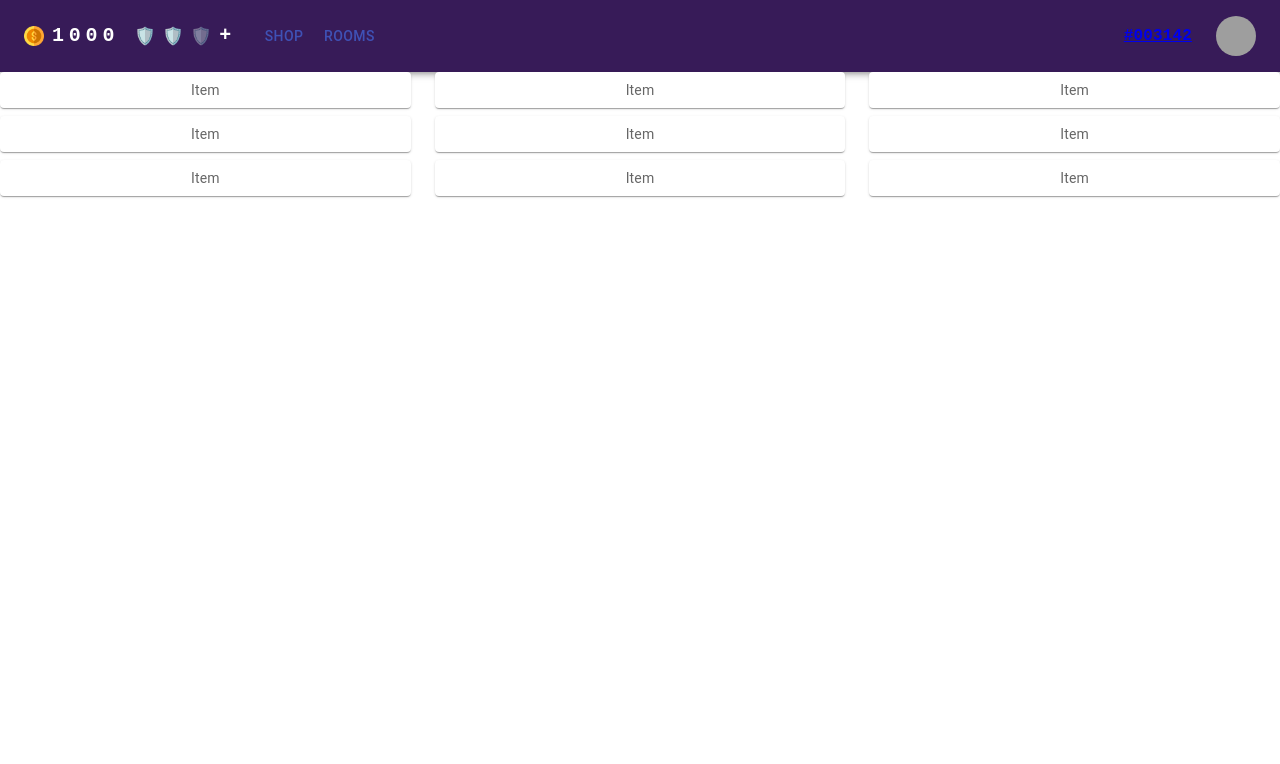
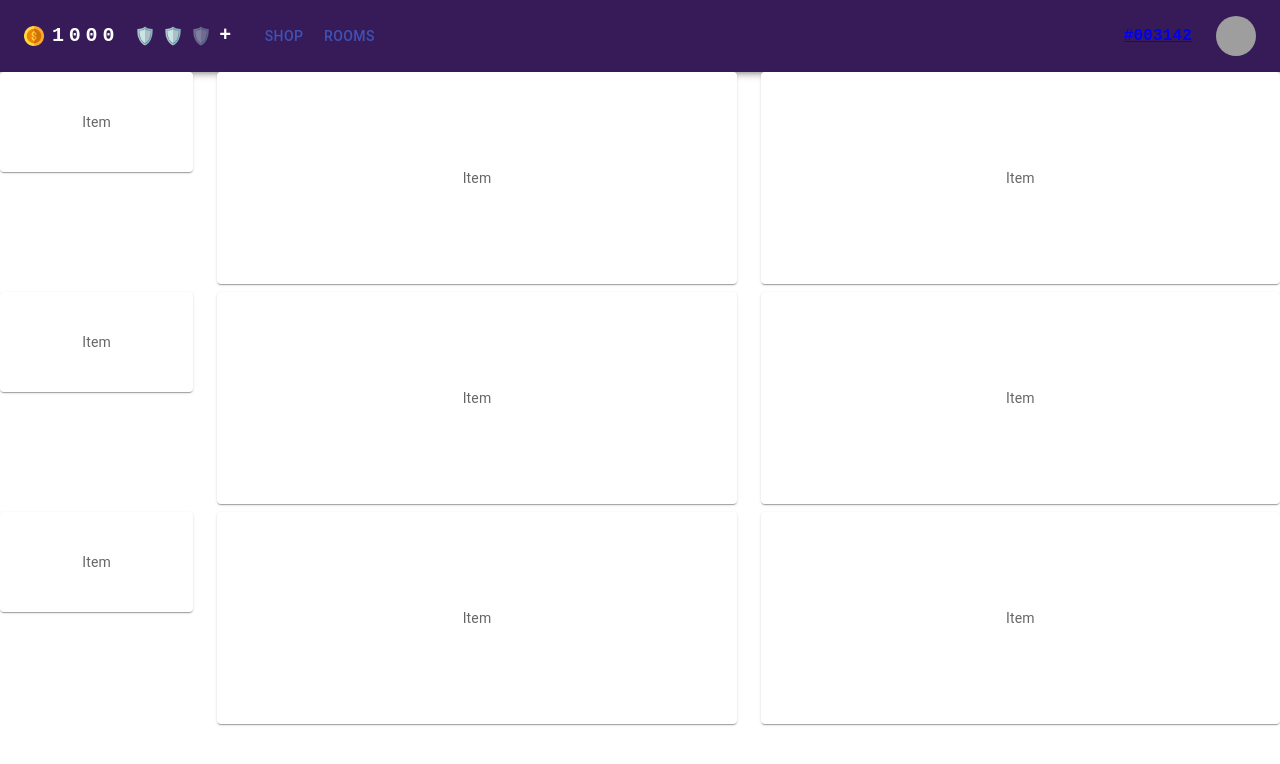
Before and after one commit to JDCRecomendable/wdcc-x-sesa-hackathon-2022, a React (Create React App) app in the folder frontend/: page /shop in a window 1280 px wide. Shown: the top 764 px of the page. Built offline with nearby package versions, Linux system fonts and the light colour scheme; grey boxes are pictures that could not be loaded.

Commit message:
Added padding to grid

```diff
--- a/frontend/src/pages/ShopPage.js
+++ b/frontend/src/pages/ShopPage.js
@@ -8,7 +8,15 @@ import Paper from '@mui/material/Paper';
 const Item = styled(Paper)(({ theme }) => ({
   backgroundColor: theme.palette.mode === 'dark' ? '#1A2027' : '#fff',
   ...theme.typography.body2,
-  padding: theme.spacing(1),
+  padding: theme.spacing(12),
+  textAlign: 'center',
+  color: theme.palette.text.secondary,
+}));
+
+const Item1 = styled(Paper)(({ theme }) => ({
+  backgroundColor: theme.palette.mode === 'dark' ? '#1A2027' : '#fff',
+  ...theme.typography.body2,
+  padding: theme.spacing(5),
   textAlign: 'center',
   color: theme.palette.text.secondary,
 }));
@@ -16,13 +24,13 @@ const Item = styled(Paper)(({ theme }) => ({
 function FormRow() {
   return (
     <React.Fragment>
-      <Grid item xs={4}>
+      <Grid item xs={2}>
+        <Item1>Item</Item1>
+      </Grid>
+      <Grid item xs={5}>
         <Item>Item</Item>
       </Grid>
-      <Grid item xs={4}>
-        <Item>Item</Item>
-      </Grid>
-      <Grid item xs={4}>
+      <Grid item xs={5}>
         <Item>Item</Item>
       </Grid>
     </React.Fragment>
@@ -32,7 +40,7 @@ function FormRow() {
 const ShopPage = () => {
   return (
       <Box sx={{ flexGrow: 1 }}>
-        <Grid container spacing={1}>
+        <Grid container spacing={1} alignItems= "center"  justifyContent="space-around">
           <Grid container item spacing={3}>
             <FormRow />
           </Grid>
```
Also changed, not shown: 1 other file (tests, documents, lock files or other folders).
